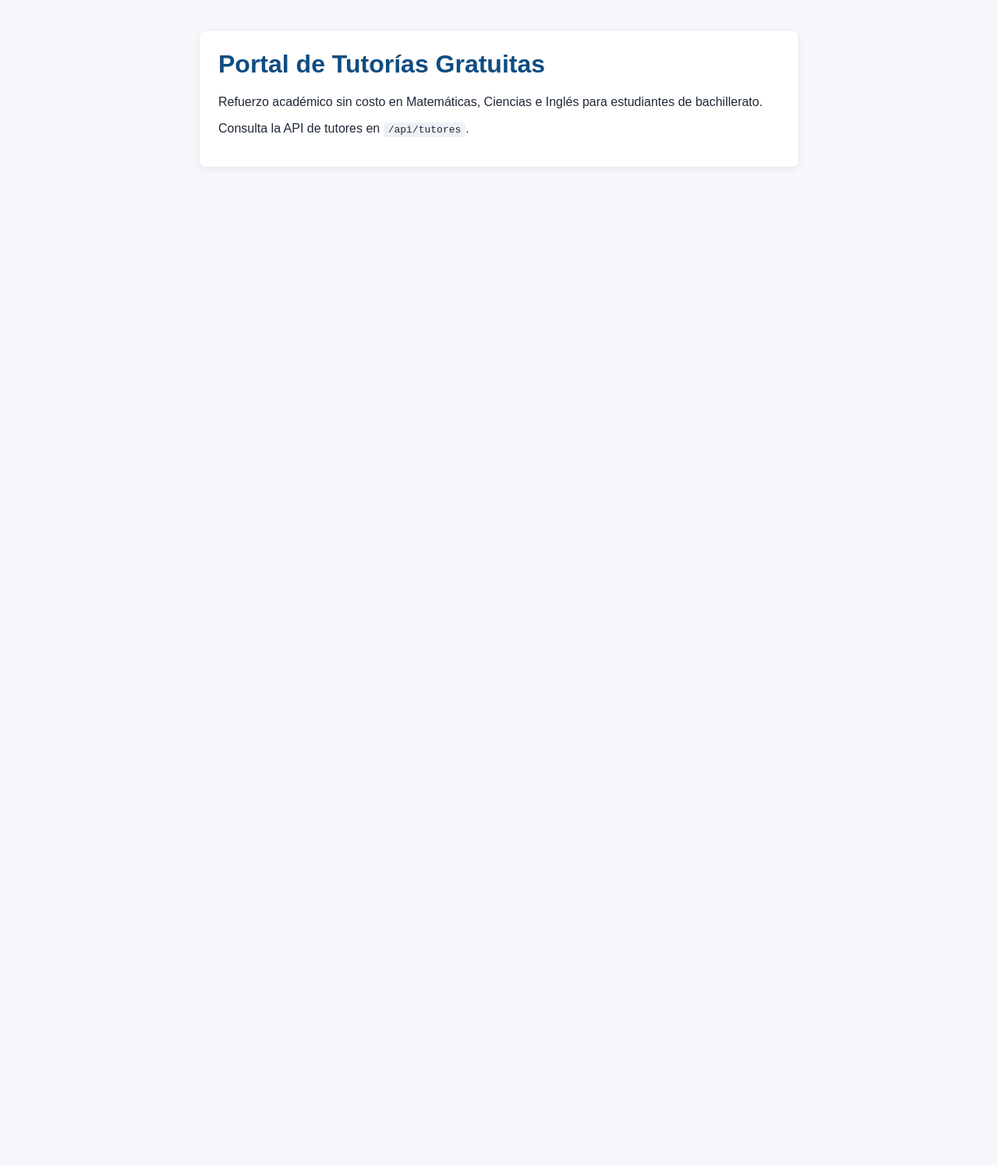
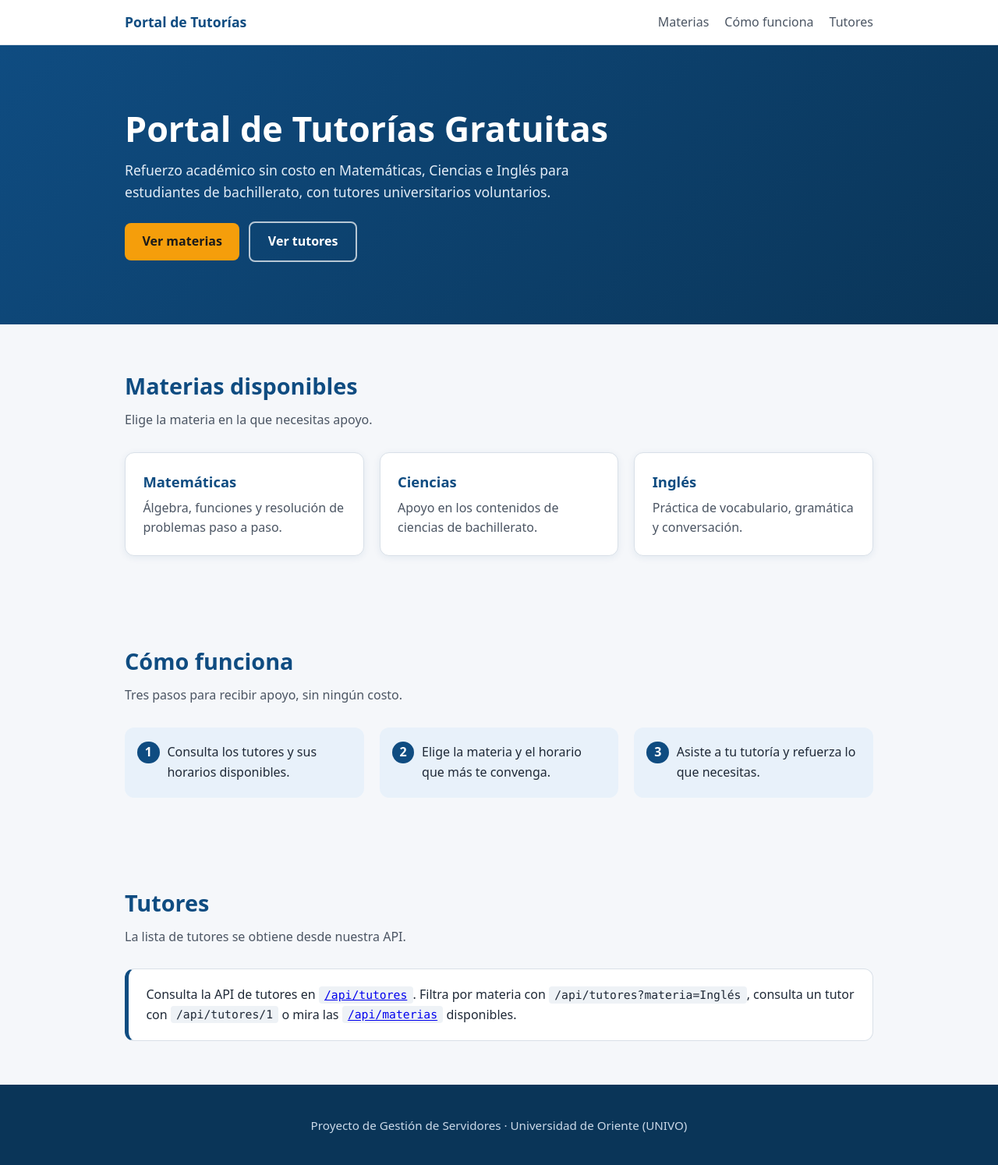
Before and after one commit to XavierWrx/Proyecto---GSW, a website: page public/index.html in a window 1280 px wide. Shown: the whole page at 78% size. Before the commit the page ends 800 px from the top, so only its background shows below. Drawn offline with Linux system fonts and the light colour scheme.

Commit message:
Mejoras de la Fase 2: API, HTML/CSS y README.

```diff
--- a/public/index.html
+++ b/public/index.html
@@ -3,19 +3,85 @@
 <head>
   <meta charset="UTF-8" />
   <meta name="viewport" content="width=device-width, initial-scale=1.0" />
+  <meta name="description" content="Refuerzo académico gratuito en Matemáticas, Ciencias e Inglés para estudiantes de bachillerato." />
+  <meta name="theme-color" content="#0f4c81" />
   <title>Portal de Tutorías Gratuitas - Bachillerato</title>
-  <style>
-    body { font-family: Arial, sans-serif; margin: 40px; background: #f5f7fa; color: #1f2937; }
-    .caja { max-width: 720px; margin: auto; background: #fff; padding: 24px; border-radius: 8px; box-shadow: 0 2px 8px rgba(0,0,0,0.08); }
-    h1 { margin-top: 0; color: #0f4c81; }
-    code { background: #eef2f6; padding: 2px 6px; border-radius: 4px; }
-  </style>
+  <link rel="stylesheet" href="styles.css" />
 </head>
 <body>
-  <div class="caja">
-    <h1>Portal de Tutorías Gratuitas</h1>
-    <p>Refuerzo académico sin costo en Matemáticas, Ciencias e Inglés para estudiantes de bachillerato.</p>
-    <p>Consulta la API de tutores en <code>/api/tutores</code>.</p>
-  </div>
+  <a class="saltar" href="#contenido">Saltar al contenido</a>
+
+  <header class="cabecera">
+    <div class="contenedor">
+      <a class="marca" href="#inicio">Portal de Tutorías</a>
+      <nav aria-label="Principal">
+        <ul class="menu">
+          <li><a href="#materias">Materias</a></li>
+          <li><a href="#como-funciona">Cómo funciona</a></li>
+          <li><a href="#tutores">Tutores</a></li>
+        </ul>
+      </nav>
+    </div>
+  </header>
+
+  <main id="contenido">
+    <section class="portada" id="inicio" aria-labelledby="titulo-principal">
+      <div class="contenedor">
+        <h1 id="titulo-principal">Portal de Tutorías Gratuitas</h1>
+        <p>Refuerzo académico sin costo en Matemáticas, Ciencias e Inglés para estudiantes de bachillerato, con tutores universitarios voluntarios.</p>
+        <a class="boton" href="#materias">Ver materias</a>
+        <a class="boton boton--secundario" href="#tutores">Ver tutores</a>
+      </div>
+    </section>
+
+    <section class="seccion" id="materias" aria-labelledby="titulo-materias">
+      <div class="contenedor">
+        <h2 id="titulo-materias">Materias disponibles</h2>
+        <p class="intro">Elige la materia en la que necesitas apoyo.</p>
+        <div class="rejilla">
+          <article class="tarjeta">
+            <h3>Matemáticas</h3>
+            <p>Álgebra, funciones y resolución de problemas paso a paso.</p>
+          </article>
+          <article class="tarjeta">
+            <h3>Ciencias</h3>
+            <p>Apoyo en los contenidos de ciencias de bachillerato.</p>
+          </article>
+          <article class="tarjeta">
+            <h3>Inglés</h3>
+            <p>Práctica de vocabulario, gramática y conversación.</p>
+          </article>
+        </div>
+      </div>
+    </section>
+
+    <section class="seccion" id="como-funciona" aria-labelledby="titulo-pasos">
+      <div class="contenedor">
+        <h2 id="titulo-pasos">Cómo funciona</h2>
+        <p class="intro">Tres pasos para recibir apoyo, sin ningún costo.</p>
+        <ol class="pasos">
+          <li>Consulta los tutores y sus horarios disponibles.</li>
+          <li>Elige la materia y el horario que más te convenga.</li>
+          <li>Asiste a tu tutoría y refuerza lo que necesitas.</li>
+        </ol>
+      </div>
+    </section>
+
+    <section class="seccion" id="tutores" aria-labelledby="titulo-tutores">
+      <div class="contenedor">
+        <h2 id="titulo-tutores">Tutores</h2>
+        <p class="intro">La lista de tutores se obtiene desde nuestra API.</p>
+        <div class="api">
+          <p>Consulta la API de tutores en <a href="/api/tutores"><code>/api/tutores</code></a>. Filtra por materia con <code>/api/tutores?materia=Inglés</code>, consulta un tutor con <code>/api/tutores/1</code> o mira las <a href="/api/materias"><code>/api/materias</code></a> disponibles.</p>
+        </div>
+      </div>
+    </section>
+  </main>
+
+  <footer class="pie">
+    <div class="contenedor">
+      <p>Proyecto de Gestión de Servidores &middot; Universidad de Oriente (UNIVO)</p>
+    </div>
+  </footer>
 </body>
 </html>
--- /dev/null
+++ b/public/styles.css
@@ -0,0 +1,214 @@
+/* Portal de Tutorías Gratuitas - hoja de estilos */
+:root {
+  --azul: #0f4c81;
+  --azul-oscuro: #0a3558;
+  --azul-claro: #e8f1fa;
+  --fondo: #f5f7fa;
+  --superficie: #ffffff;
+  --texto: #1f2937;
+  --texto-suave: #4b5563;
+  --borde: #d9e0e8;
+  --acento: #f59e0b;
+  --radio: 12px;
+  --sombra: 0 2px 10px rgba(15, 76, 129, 0.08);
+}
+
+*, *::before, *::after { box-sizing: border-box; }
+
+html { scroll-behavior: smooth; }
+
+body {
+  margin: 0;
+  font-family: system-ui, -apple-system, "Segoe UI", Roboto, Arial, sans-serif;
+  line-height: 1.6;
+  background: var(--fondo);
+  color: var(--texto);
+}
+
+.contenedor {
+  width: min(100% - 2rem, 960px);
+  margin-inline: auto;
+}
+
+.saltar {
+  position: absolute;
+  left: 1rem;
+  top: -4rem;
+  background: var(--acento);
+  color: #111;
+  padding: 0.5rem 1rem;
+  border-radius: 0 0 8px 8px;
+  z-index: 10;
+}
+.saltar:focus { top: 0; }
+
+/* Encabezado */
+.cabecera {
+  background: var(--superficie);
+  border-bottom: 1px solid var(--borde);
+}
+.cabecera .contenedor {
+  display: flex;
+  flex-wrap: wrap;
+  align-items: center;
+  justify-content: space-between;
+  gap: 0.5rem 1.5rem;
+  padding-block: 0.9rem;
+}
+.marca {
+  font-weight: 700;
+  font-size: 1.1rem;
+  color: var(--azul);
+  text-decoration: none;
+}
+.menu {
+  display: flex;
+  flex-wrap: wrap;
+  gap: 0.25rem 1.25rem;
+  list-style: none;
+  margin: 0;
+  padding: 0;
+}
+.menu a {
+  color: var(--texto-suave);
+  text-decoration: none;
+  padding: 0.25rem 0;
+  border-bottom: 2px solid transparent;
+}
+.menu a:hover { color: var(--azul); border-bottom-color: var(--azul); }
+
+/* Portada */
+.portada {
+  background: linear-gradient(135deg, var(--azul) 0%, var(--azul-oscuro) 100%);
+  color: #fff;
+  padding-block: clamp(2.5rem, 8vw, 5rem);
+}
+.portada h1 {
+  margin: 0 0 0.75rem;
+  font-size: clamp(1.8rem, 5vw, 2.8rem);
+  line-height: 1.2;
+}
+.portada p {
+  margin: 0 0 1.5rem;
+  max-width: 40rem;
+  font-size: 1.1rem;
+  color: #e3edf7;
+}
+
+.boton {
+  display: inline-block;
+  padding: 0.7rem 1.4rem;
+  border-radius: 8px;
+  font-weight: 600;
+  text-decoration: none;
+  background: var(--acento);
+  color: #1a1a1a;
+  transition: transform 0.15s ease, background 0.15s ease;
+}
+.boton:hover { background: #fbbf24; transform: translateY(-1px); }
+.boton--secundario {
+  background: transparent;
+  color: #fff;
+  border: 2px solid rgba(255, 255, 255, 0.7);
+  margin-left: 0.5rem;
+}
+.boton--secundario:hover { background: rgba(255, 255, 255, 0.12); }
+
+/* Secciones */
+.seccion { padding-block: clamp(2rem, 6vw, 3.5rem); }
+.seccion h2 {
+  margin: 0 0 0.5rem;
+  color: var(--azul);
+  font-size: clamp(1.4rem, 3.5vw, 1.8rem);
+}
+.seccion > .contenedor > p.intro {
+  margin: 0 0 1.75rem;
+  color: var(--texto-suave);
+}
+
+.rejilla {
+  display: grid;
+  gap: 1.25rem;
+  grid-template-columns: repeat(auto-fit, minmax(240px, 1fr));
+}
+
+.tarjeta {
+  background: var(--superficie);
+  border: 1px solid var(--borde);
+  border-radius: var(--radio);
+  padding: 1.4rem;
+  box-shadow: var(--sombra);
+}
+.tarjeta h3 { margin: 0 0 0.4rem; color: var(--azul); font-size: 1.15rem; }
+.tarjeta p { margin: 0; color: var(--texto-suave); }
+
+.pasos {
+  counter-reset: paso;
+  list-style: none;
+  margin: 0;
+  padding: 0;
+  display: grid;
+  gap: 1.25rem;
+  grid-template-columns: repeat(auto-fit, minmax(220px, 1fr));
+}
+.pasos li {
+  counter-increment: paso;
+  background: var(--azul-claro);
+  border-radius: var(--radio);
+  padding: 1.2rem 1.2rem 1.2rem 3.4rem;
+  position: relative;
+}
+.pasos li::before {
+  content: counter(paso);
+  position: absolute;
+  left: 1rem;
+  top: 1.1rem;
+  width: 1.8rem;
+  height: 1.8rem;
+  display: grid;
+  place-items: center;
+  border-radius: 50%;
+  background: var(--azul);
+  color: #fff;
+  font-weight: 700;
+}
+
+.api {
+  background: var(--superficie);
+  border: 1px solid var(--borde);
+  border-left: 5px solid var(--azul);
+  border-radius: var(--radio);
+  padding: 1.25rem 1.4rem;
+}
+.api p { margin: 0; }
+code {
+  background: #eef2f6;
+  padding: 0.15rem 0.45rem;
+  border-radius: 4px;
+  font-family: ui-monospace, "Cascadia Code", Consolas, monospace;
+  font-size: 0.92em;
+}
+
+/* Pie */
+.pie {
+  background: var(--azul-oscuro);
+  color: #cbd9e8;
+  padding-block: 1.5rem;
+  text-align: center;
+  font-size: 0.95rem;
+}
+
+/* Accesibilidad */
+a:focus-visible, .boton:focus-visible {
+  outline: 3px solid var(--acento);
+  outline-offset: 3px;
+}
+
+@media (max-width: 480px) {
+  .boton--secundario { margin-left: 0; margin-top: 0.6rem; }
+}
+
+@media (prefers-reduced-motion: reduce) {
+  html { scroll-behavior: auto; }
+  .boton { transition: none; }
+}
```
Also changed, not shown: src/servidor.ts (+42 -4 lines), README.md, docs/capturas/README.md (added), 3 other files.
